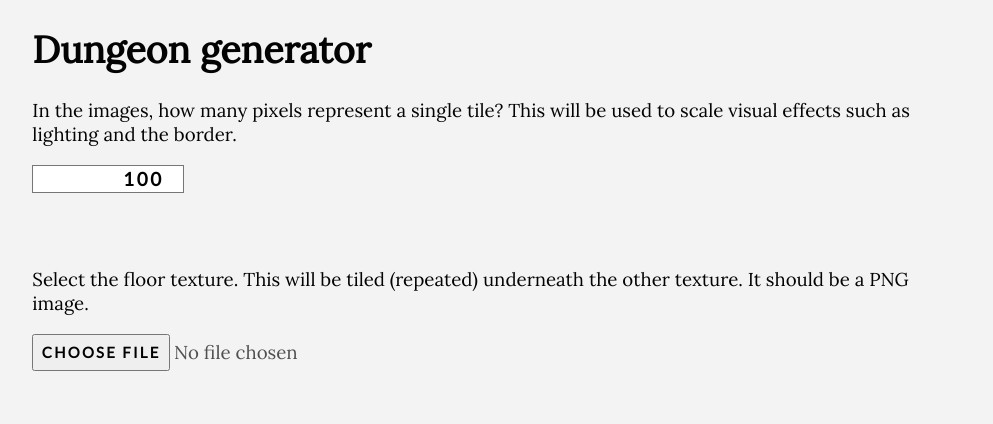
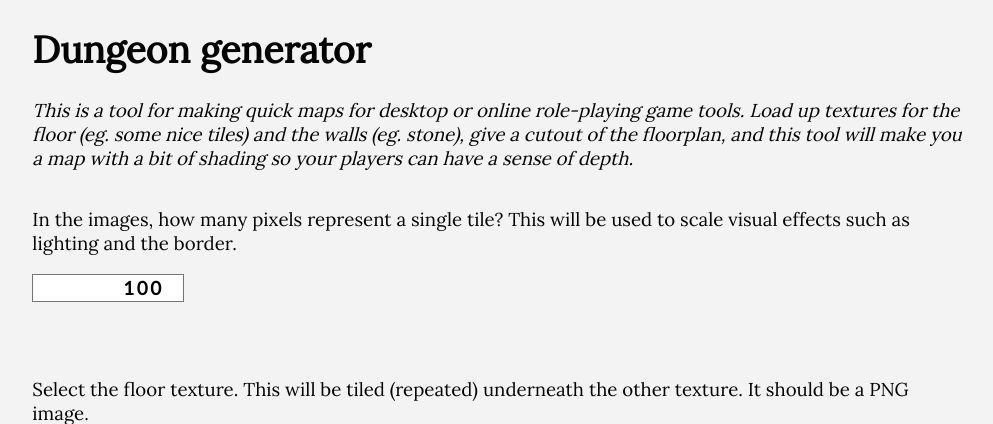
Before and after one commit to detly/dumat, a Flask app: page / in a window 1280 px wide. Shown: the top 424 px of the page, without its empty margins (141-1134 px from the left). Run offline with Flask 2, Linux system fonts and the light colour scheme.

Commit message:
Added description.

```diff
--- a/dungeon/web/static/style.css
+++ b/dungeon/web/static/style.css
@@ -30,6 +30,14 @@ p.submission {
 
 p {
     margin-bottom: 8ex;
+}
+
+p.description {
+    margin-bottom: 4ex;
+}
+
+.description {
+    font-style: italic;
 }
 
 input[type="number"] {
--- a/dungeon/web/templates/index.html
+++ b/dungeon/web/templates/index.html
@@ -4,6 +4,13 @@
 
 {% block content %}
 <h1>Dungeon generator</h1>
+
+<p class="description">
+This is a tool for making quick maps for desktop or online role-playing game
+tools. Load up textures for the floor (eg. some nice tiles) and the walls (eg.
+stone), give a cutout of the floorplan, and this tool will make you a map with a
+bit of shading so your players can have a sense of depth.
+</p>
 
 <form action="map" method="POST" enctype="multipart/form-data">
     <p>
```
